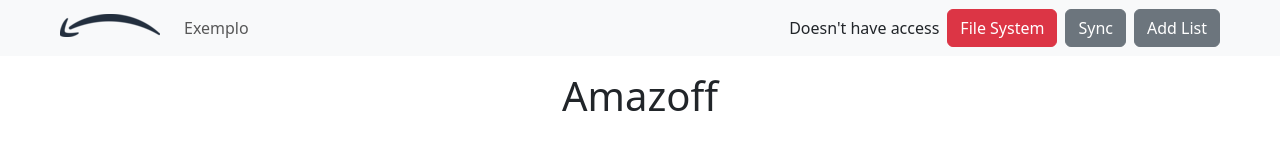
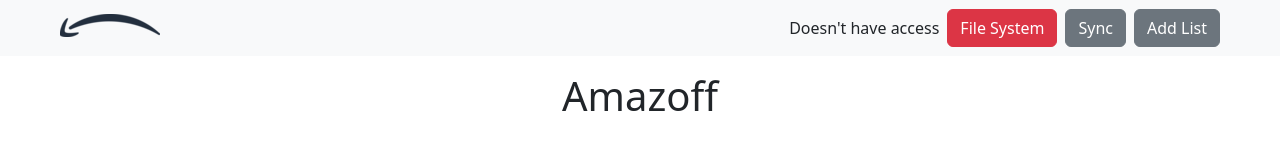
Before and after one commit to DanielRodrigues08/SDLE-FEUP, a SvelteKit app in the folder amazoff-client/: page / in a window 1280 px wide. Shown: the top 160 px of the page. Built offline with nearby package versions, Linux system fonts and the light colour scheme; what crdts would draw is missing.

Commit message:
navbar done

```diff
--- a/amazoff-client/src/routes/+layout.svelte
+++ b/amazoff-client/src/routes/+layout.svelte
@@ -7,11 +7,7 @@
 <nav class="navbar navbar-expand-lg bg-body-tertiary">
   <div class="container-fluid mx-5">
     <a class="navbar-brand" href="/">
-            <img
-                src="/logo.png"
-                alt="Logo"
-                class="d-inline-block align-text-top"
-            />
+      <img src="/logo.png" alt="Logo" class="d-inline-block align-text-top" />
     </a>
     <button
       class="navbar-toggler"
@@ -25,17 +21,42 @@
       <span class="navbar-toggler-icon"></span>
     </button>
     <div class="collapse navbar-collapse" id="navbarNav">
-            <ul class="navbar-nav">
+      <ul class="nav nav-tabs">
+        {#if $openedLists.order.length > 0}
+          <li class="nav-item dropdown">
+            <a
+              class="nav-link dropdown-toggle"
+              data-bs-toggle="dropdown"
+              href="#"
+              role="button"
+              aria-expanded="false">Open Lists</a
+            >
+
+            <ul class="dropdown-menu">
               {#each $openedLists.order as id}
-                    <li
-                        class="nav-item"
-                        aria-current={$openedLists.current === id}
+                {#if $openedLists.lists[id].id === $openedLists.current}
+                  <li>
+                    <p
+                      class="dropdown-item"
+                      href={`/list/${$openedLists.lists[id].id}`}
                     >
-                        <a class="nav-link" href={`/list/${id}`}
+                      {$openedLists.lists[id].name}
+                    </p>
+                  </li>
+                  <li><hr class="dropdown-divider" /></li>
+                {:else}
+                  <li>
+                    <a
+                      class="dropdown-item"
+                      href={`/list/${$openedLists.lists[id].id}`}
                       >{$openedLists.lists[id].name}</a
                     >
                   </li>
+                {/if}
               {/each}
+            </ul>
+          </li>
+        {/if}
       </ul>
     </div>
     <Permissions />
@@ -45,12 +66,3 @@
 </nav>
 
 <slot />
-
-<style>
-    li.nav-item[aria-current="true"] {
-        background-color: grey;
-    }
-    li.nav-item[aria-current="true"] > a {
-        color: white;
-    }
-</style>
--- a/amazoff-client/src/routes/stores.js
+++ b/amazoff-client/src/routes/stores.js
@@ -6,16 +6,18 @@
     exemplo.id = "one";
     const { subscribe, set, update } = writable({
         lists: {
-            one: exemplo,
+
         },
-        order: ["one"],
+        order: [
+
+        ],
         current: null,
     });
     function addList(list) {
         return update(l => {
             const newLists = { ...l.lists };
             newLists[list.id] = list;
-            const newOrder = [...l.order, list.id];
+            const newOrder = [list.id, ...l.order];
             return { order: newOrder, lists: newLists };
         })
     }
```
Lines whose indentation alone changed are shown as unchanged.
